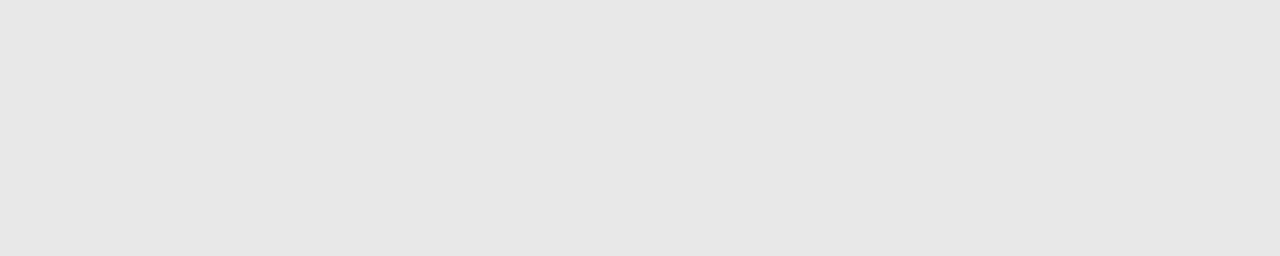
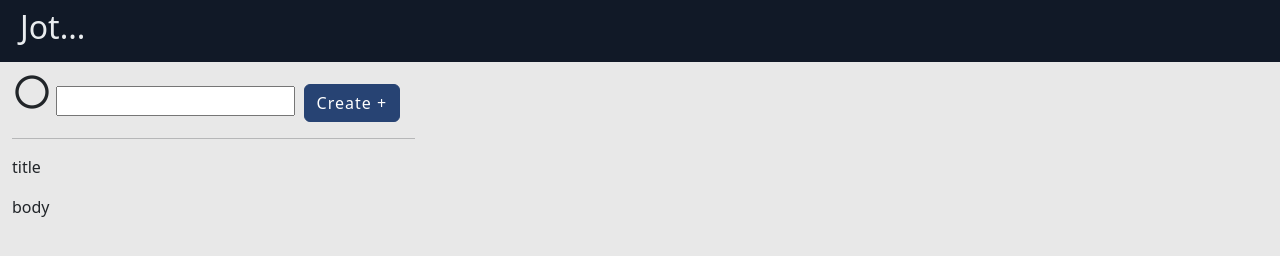
Before and after one commit to heatherbickish/jot, a website with bundled scripts: page index.html in a window 1280 px wide. Built offline with nearby package versions, Linux system fonts and the light colour scheme; a script that the page names is missing.

Commit message:
created jot list template in html

```diff
--- a/app/controllers/JotController.js
+++ b/app/controllers/JotController.js
@@ -2,6 +2,18 @@
 
 export class JotController {
   constructor() {
+    console.log('🖋️');
+    this.drawJotList()
+  }
+
+  drawJotList() {
+    console.log('🎨📃');
+
 
   }
+
+
+
+
+
 }
--- a/index.html
+++ b/index.html
@@ -16,12 +16,42 @@
 </head>
 
 <body>
-  <header>
-
+  <header class="container-fluid">
+    <nav class="row bg-dark p-2">
+      <div class="text-light">
+        <h2>Jot...</h2>
+      </div>
+    </nav>
   </header>
 
-  <main>
+  <main class="container-fluid">
+    <div class="row">
+      <div class="col-md-4">
+
+        <i class="mdi mdi-circle-outline fs-1"></i>
+        <input type="text">
+        <label for=""></label>
+        <button class="btn btn-primary">Create +</button>
+        <hr>
+      </div>
+    </div>
+    <section class="row">
+      <div class="col-md-4">
+        <div role="button" class="selectable">
+          <p>title</p>
+          <p>body</p>
+        </div>
+      </div>
+
+    </section>
+
+
+
   </main>
+
+
+
+
 
   <footer>
 
```
